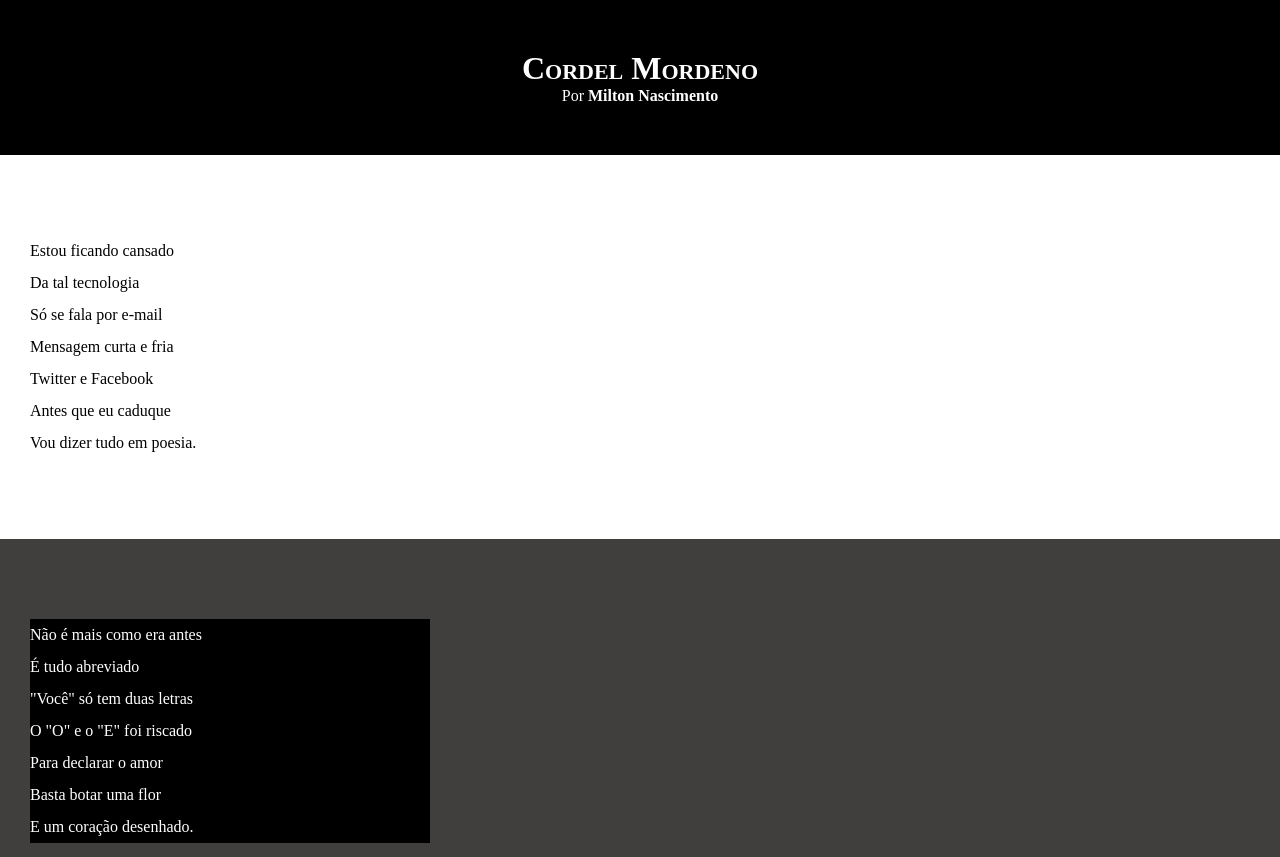
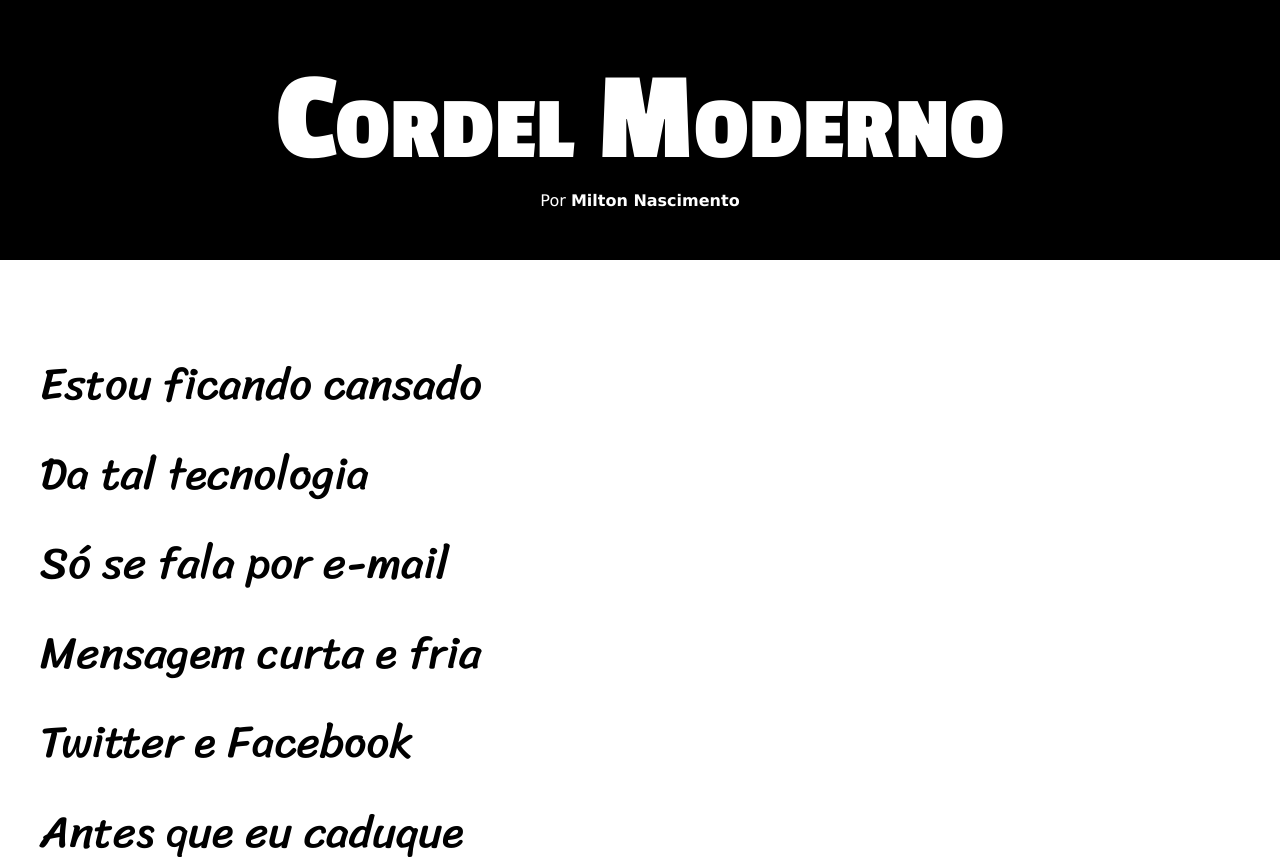
Before and after one commit to joseapp25/projeto-cordel, a plain HTML site: page index.html in a window 1280 px wide. Shown: the top 857 px of the page. Drawn offline with Linux system fonts and the light colour scheme.

Commit message:
Atualização dos Estilos

```diff
--- a/estilo/style.css
+++ b/estilo/style.css
@@ -5,15 +5,16 @@
 
 @import url('https://fonts.googleapis.com/css2?family=Sriracha&display=swap');
 
-root {
-    --fonte01: Verdana, Tahoma, sans-serif;
-    --fonte02: "Passion One";
-    --fonte03: "Sriracha";
+:root {
+    --fonte01: Verdana, Geneva, Tahoma, sans-serif;
+    --fonte02: "Passion One", cursive;
+    --fonte03: "Sriracha", cursive;
 }
 
 * {
     margin: 0px;
     padding: 0px;
+    font-size: 1em;
 }
 
 html, body {
@@ -42,6 +43,7 @@ header > h1 {
     font-variant: small-caps;
     padding-top: 50px;
     font-family: var(--fonte02);
+    font-size: 10vw;
 }
 
 header > p {
@@ -51,24 +53,27 @@ header > p {
 section {
     padding-top: 10vh;
     padding-bottom: 10vh;
-    padding-left: 30px;
     line-height: 2em;
     font-family: var(--fonte03);
+    font-size: 3.5vw;
 }
 
 section.normal {
     background-color: white;
+    padding-left: 40px;
     color: black;
 }
 
 section.imagem {
     background-color: rgb(65, 62, 62);
+    padding-left: 30px;
     color: white;
 }
 
 section.imagem > p {
     background-color: black;
-    width: 400px;
+    display: inline-block;
+    padding: 10px;
 }
 
 footer {
--- a/index.html
+++ b/index.html
@@ -10,7 +10,7 @@
 
     <header>
 
-        <h1>Cordel Mordeno</h1>
+        <h1>Cordel Moderno</h1>
         <p>Por <a href="https://www.recantodasletras.com.br/poesias/3186743" target="_blank" rel="next">Milton Nascimento</a></p>
 
     </header>
```
